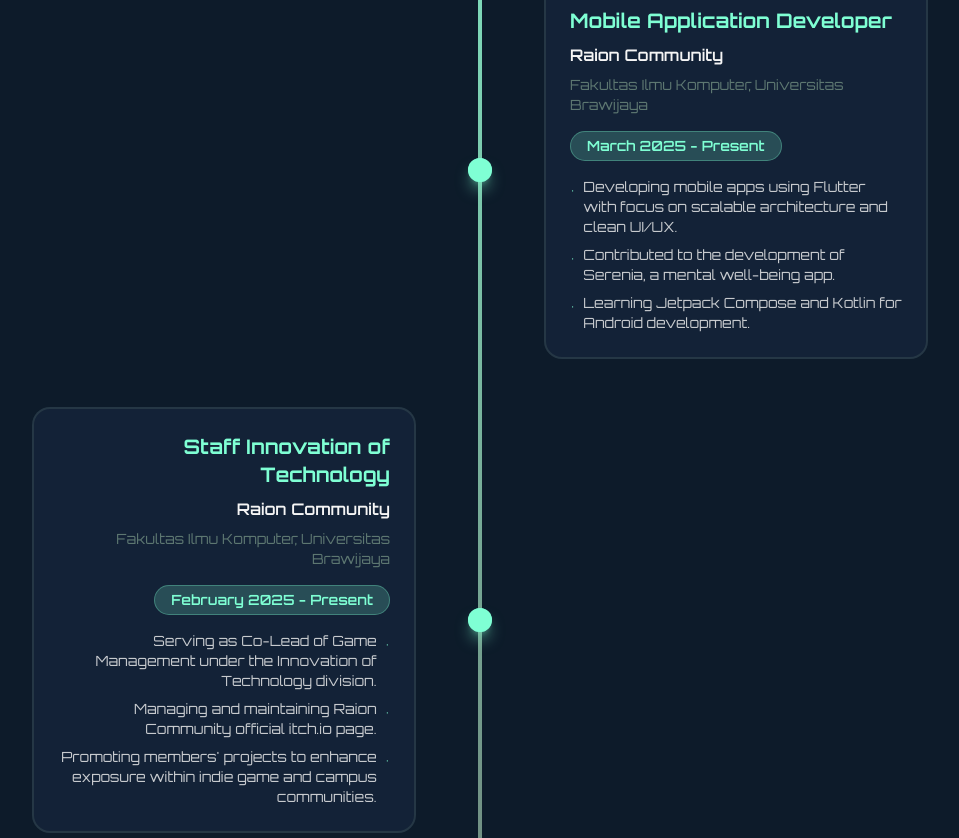
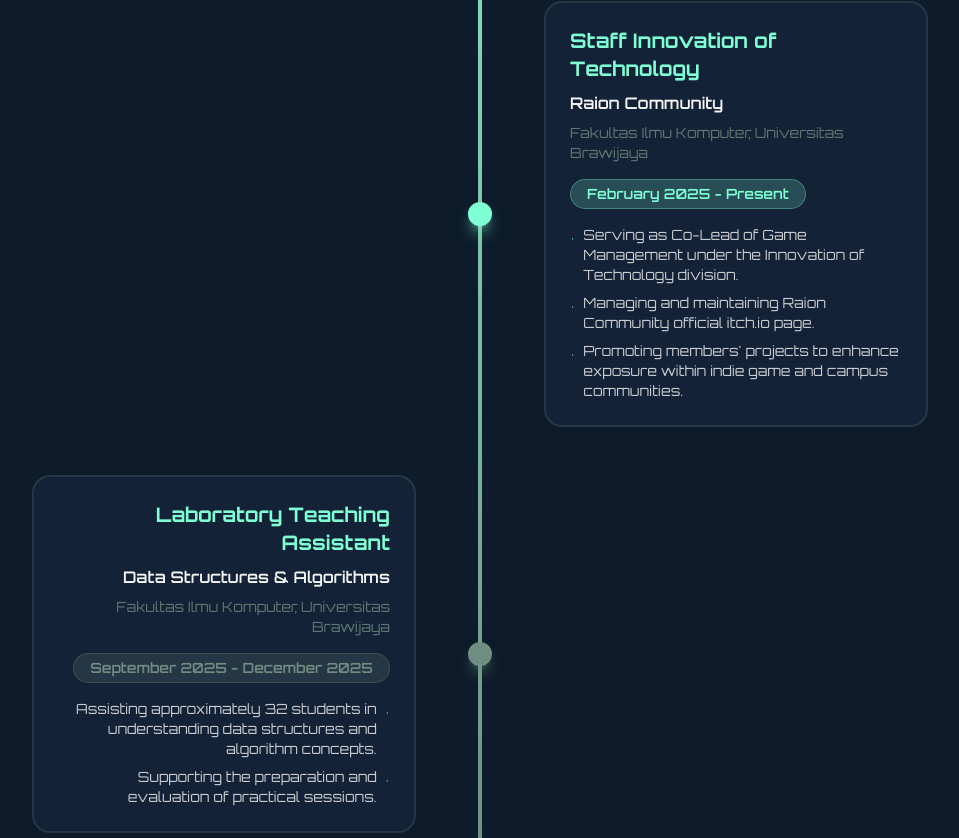
Before and after one commit to SutaSS/portofolio, a Next.js app: page / in a window 1280 px wide. Shown: the part 5182-6020 px from the top of the page, without its empty margins (160-1119 px from the left). Built offline with nearby package versions, Linux system fonts and the light colour scheme.

Commit message:
refactor(experience) : add animation

```diff
--- a/src/app/data/experience.ts
+++ b/src/app/data/experience.ts
@@ -1,18 +1,6 @@
 import { Experience } from "../types/experience";
 
 export const experiences: Experience[] = [
-  {
-    id: '1',
-    title: 'Laboratory Teaching Assistant',
-    company: 'Data Structures & Algorithms',
-    location: 'Fakultas Ilmu Komputer, Universitas Brawijaya',
-    period: 'September 2025 - Present',
-    description: [
-      'Assisting approximately 32 students in understanding data structures and algorithm concepts.',
-      'Supporting the preparation and evaluation of practical sessions.',
-    ],
-    current: true,
-  },
   {
     id: '2',
     title: 'Mobile Application Developer',
@@ -38,6 +26,18 @@
       'Promoting members\' projects to enhance exposure within indie game and campus communities.',
     ],
     current: true,
+  },
+  {
+    id: '1',
+    title: 'Laboratory Teaching Assistant',
+    company: 'Data Structures & Algorithms',
+    location: 'Fakultas Ilmu Komputer, Universitas Brawijaya',
+    period: 'September 2025 - December 2025',
+    description: [
+      'Assisting approximately 32 students in understanding data structures and algorithm concepts.',
+      'Supporting the preparation and evaluation of practical sessions.',
+    ],
+    current: false,
   },
   {
     id: '4',
--- a/src/app/section/experience.tsx
+++ b/src/app/section/experience.tsx
@@ -1,20 +1,81 @@
 "use client";
-import React from "react";
+import React, { useState, useRef, useEffect } from "react";
 import { experiences } from "../data/experience";
 
 const Experience = () => {
+  const [isVisible, setIsVisible] = useState(false);
+  const [cardVisibility, setCardVisibility] = useState<{[key: string]: boolean}>({});
+  const sectionRef = useRef<HTMLElement | null>(null);
+  const cardRefs = useRef<{[key: string]: HTMLDivElement | null}>({});
+
+  useEffect(() => {
+    const observer = new IntersectionObserver(
+      ([entry]) => {
+        setIsVisible(entry.isIntersecting);
+      },
+      {
+        threshold: 0.5,
+        rootMargin: "0px",
+      }
+    );
+
+    if (sectionRef.current) {
+      observer.observe(sectionRef.current);
+    }
+
+    // Observer for individual cards
+    const cardObserver = new IntersectionObserver(
+      (entries) => {
+        entries.forEach((entry) => {
+          const cardId = entry.target.getAttribute('data-card-id');
+          if (cardId) {
+            setCardVisibility(prev => ({
+              ...prev,
+              [cardId]: entry.isIntersecting
+            }));
+          }
+        });
+      },
+      {
+        threshold: 0.3,
+        rootMargin: "0px",
+      }
+    );
+
+    // Observe all cards
+    Object.values(cardRefs.current).forEach((ref) => {
+      if (ref) cardObserver.observe(ref);
+    });
+
+    return () => {
+      if (sectionRef.current) {
+        observer.unobserve(sectionRef.current);
+      }
+      Object.values(cardRefs.current).forEach((ref) => {
+        if (ref) cardObserver.unobserve(ref);
+      });
+    };
+  }, []);
+
   return (
     <section
+      ref={sectionRef}
       id="experience"
       className="min-h-screen bg-dark-bg relative overflow-visible pt-24 lg:pt-0"
     >
-      <div className="relative z-10 min-h-screen container mx-auto px-8 justify-center flex flex-col py-20">
+      <div className={`relative z-10 min-h-screen container mx-auto px-8 justify-center flex flex-col py-20 transition-all duration-700 ${
+        isVisible ? "opacity-100 translate-y-0" : "opacity-0 translate-y-10"
+      }`}>
         {/* Title */}
         <div className="text-center mb-16">
-          <h2 className="text-neon-aqua text-4xl lg:text-5xl font-bold mb-4">
+          <h2 className={`text-neon-aqua text-4xl lg:text-5xl font-orbitron font-bold mb-4 ${
+            isVisible ? "animate-fade-in-down" : "animate-fade-out-up"
+          }`}>
             Experience
           </h2>
-          <p className="text-olive-green/80 mt-6 text-lg italic">
+          <p className={`text-olive-green/80 mt-6 text-lg font-inter italic ${
+            isVisible ? "animate-fade-in-up delay-200" : "animate-fade-out-down delay-200"
+          }`}>
             The Begining of an Era
           </p>
         </div>
@@ -23,7 +84,9 @@
         <div className="max-w-4xl mx-auto w-full">
           <div className="relative">
             {/* Vertical Line */}
-            <div className="absolute left-1/2 transform -translate-x-1/2 w-1 h-full bg-gradient-to-b from-neon-aqua via-olive-green to-neon-aqua hidden lg:block"></div>
+            <div className={`absolute left-1/2 transform -translate-x-1/2 w-1 h-full bg-gradient-to-b from-neon-aqua via-olive-green to-neon-aqua hidden lg:block transition-all duration-1000 origin-top ${
+              isVisible ? "scale-y-100 opacity-100" : "scale-y-0 opacity-0"
+            }`}></div>
 
             {/* Timeline Items */}
             <div className="space-y-12">
@@ -36,10 +99,16 @@
                 >
                   {/* Content Box - Left/Right */}
                   <div
-                    className={`w-full lg:w-[calc(50%-2rem)] ${
+                    ref={(el) => { cardRefs.current[exp.id] = el; }}
+                    data-card-id={exp.id}
+                    className={`w-full lg:w-[calc(50%-2rem)] transition-all duration-500 ${
                       index % 2 === 0
                         ? "lg:text-right lg:pr-8"
                         : "lg:text-left lg:pl-8"
+                    } ${
+                      cardVisibility[exp.id]
+                        ? "opacity-100 translate-y-0"
+                        : "opacity-0 translate-y-10"
                     }`}
                   >
                     <div className="group">
@@ -47,13 +116,13 @@
                       <div className="bg-navy-blue/50 rounded-2xl p-6 border-2 border-olive-green/20 hover:border-neon-aqua/50 transition-all duration-300 hover:shadow-2xl hover:shadow-neon-aqua/20 transform hover:scale-105">
                         {/* Title & Company */}
                         <div className="space-y-2 mb-4">
-                          <h3 className="text-neon-aqua text-xl font-bold">
+                          <h3 className="text-neon-aqua text-xl font-orbitron font-bold">
                             {exp.title}
                           </h3>
-                          <p className="text-soft-white font-semibold">
+                          <p className="text-soft-white font-inter font-semibold">
                             {exp.company}
                           </p>
-                          <p className="text-olive-green/80 text-sm">
+                          <p className="text-olive-green/80 text-sm font-inter">
                             {exp.location}
                           </p>
                         </div>
@@ -61,7 +130,7 @@
                         {/* Period */}
                         <div className="mb-4">
                           <span
-                            className={`inline-block px-4 py-1 rounded-full text-sm font-semibold ${
+                            className={`inline-block px-4 py-1 rounded-full text-sm font-inter font-semibold ${
                               exp.current
                                 ? "bg-neon-aqua/20 text-neon-aqua border border-neon-aqua/30"
                                 : "bg-olive-green/20 text-olive-green border border-olive-green/30"
@@ -73,7 +142,7 @@
 
                         {/* Description */}
                         <ul
-                          className={`space-y-2 text-soft-white/80 text-sm ${
+                          className={`space-y-2 text-soft-white/80 text-sm font-inter ${
                             index % 2 === 0 ? "lg:text-right" : "lg:text-left"
                           }`}
                         >
@@ -103,11 +172,13 @@
                   {/* Center Dot */}
                   <div className="absolute left-1/2 transform -translate-x-1/2 hidden lg:flex items-center justify-center z-10">
                     <div
-                      className={`w-6 h-6 rounded-full border-4 ${
+                      className={`w-6 h-6 rounded-full border-4 transition-all duration-500 hover:scale-125 ${
                         exp.current
                           ? "bg-neon-aqua border-neon-aqua shadow-lg shadow-neon-aqua/50"
                           : "bg-olive-green border-olive-green shadow-lg shadow-olive-green/50"
-                      } transition-all duration-300 hover:scale-125`}
+                      } ${
+                        cardVisibility[exp.id] ? "scale-100 opacity-100" : "scale-0 opacity-0"
+                      }`}
                     >
                       {exp.current && (
                         <div className="absolute inset-0 rounded-full bg-neon-aqua animate-ping opacity-75"></div>
@@ -124,9 +195,11 @@
         </div>
 
         {/* Call to Action */}
-        <div className="text-center mt-16">
+        <div className={`text-center mt-16 ${
+          isVisible ? "animate-fade-in-up delay-700" : "animate-fade-out-down delay-700"
+        }`}>
           <button
-            className="inline-block px-8 py-4 bg-transparent border-2 border-neon-aqua text-neon-aqua rounded-lg hover:bg-neon-aqua hover:text-dark-bg transition-all duration-300 transform hover:scale-105"
+            className="inline-block px-8 py-4 bg-transparent border-2 border-neon-aqua text-neon-aqua font-orbitron rounded-lg hover:bg-neon-aqua hover:text-dark-bg transition-all duration-300 transform hover:scale-105"
           >
             Let&apos;s Work Together
           </button>
```
